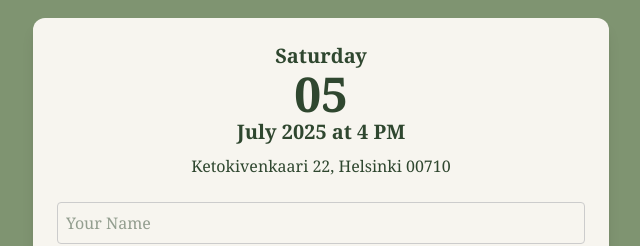
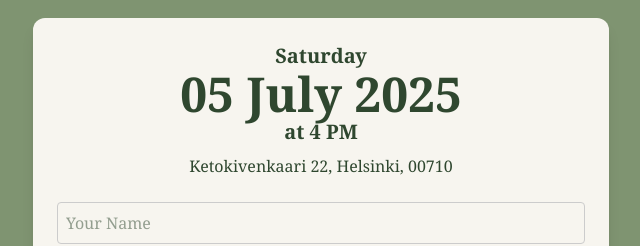
Before and after one commit to ankitdvenom/housewarming5thJuly2025, a Next.js app: page / in a window 1280 px wide. Shown: the part 445-691 px from the top of the page, without its empty margins (319-959 px from the left). Built offline with nearby package versions, Linux system fonts and the light colour scheme.

Commit message:
Update page.tsx

```diff
--- a/app/page.tsx
+++ b/app/page.tsx
@@ -107,9 +107,9 @@
       <div className="bg-[#f7f5ef] text-[#2f472f] rounded-xl shadow-lg p-6 max-w-xl w-full mb-6">
         <div className="text-center mb-6">
           <div className="font-semibold text-xl">Saturday</div>
-          <div className="text-5xl font-bold">05</div>
-          <div className="text-xl font-semibold">July 2025 at 4 PM</div>
-          <p className="mt-2">Ketokivenkaari 22, Helsinki 00710</p>
+          <div className="text-5xl font-bold">05 July 2025</div>
+          <div className="text-xl font-semibold">at 4 PM</div>
+          <p className="mt-2">Ketokivenkaari 22, Helsinki, 00710</p>
         </div>
 
         {!submitted ? (
```
